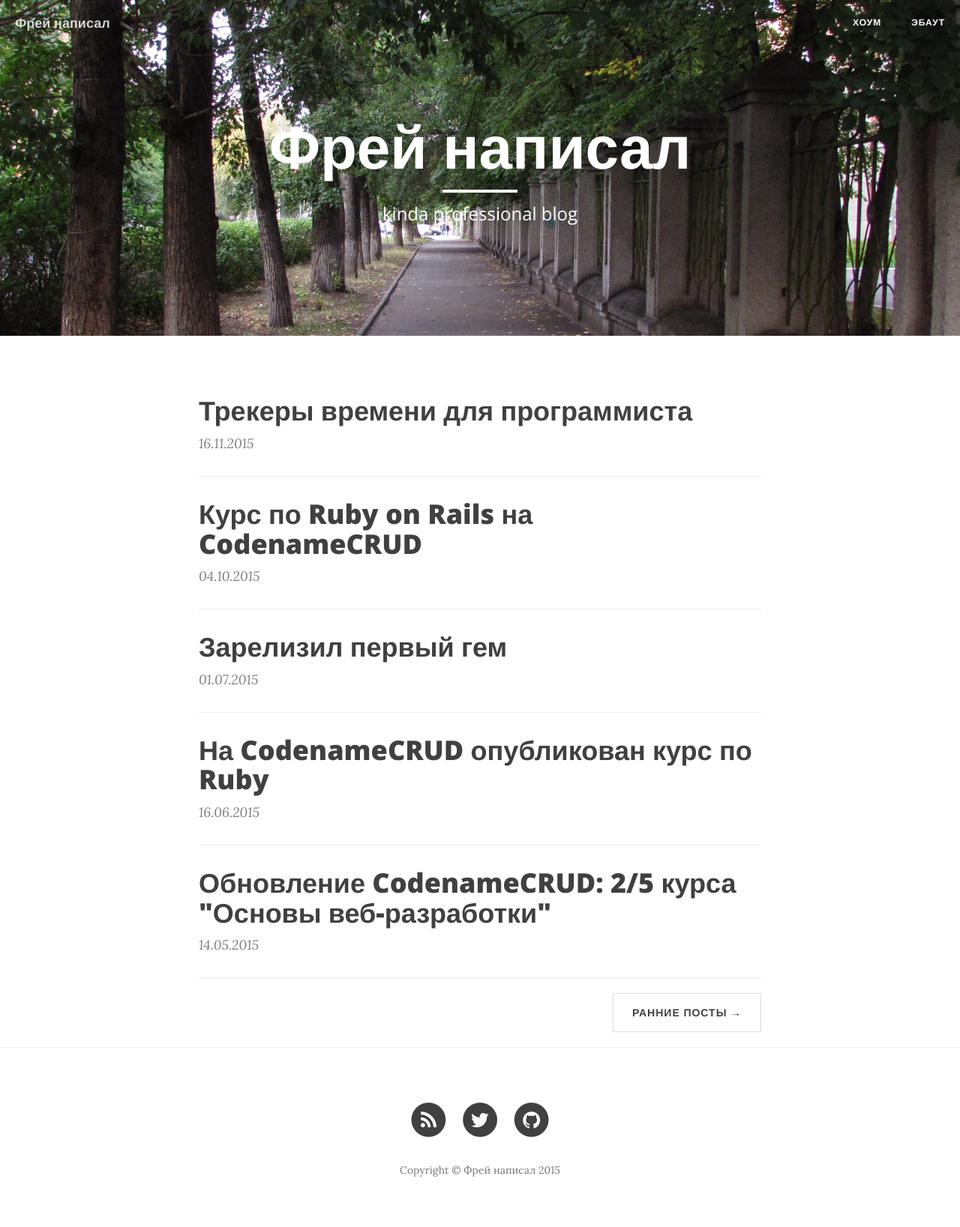
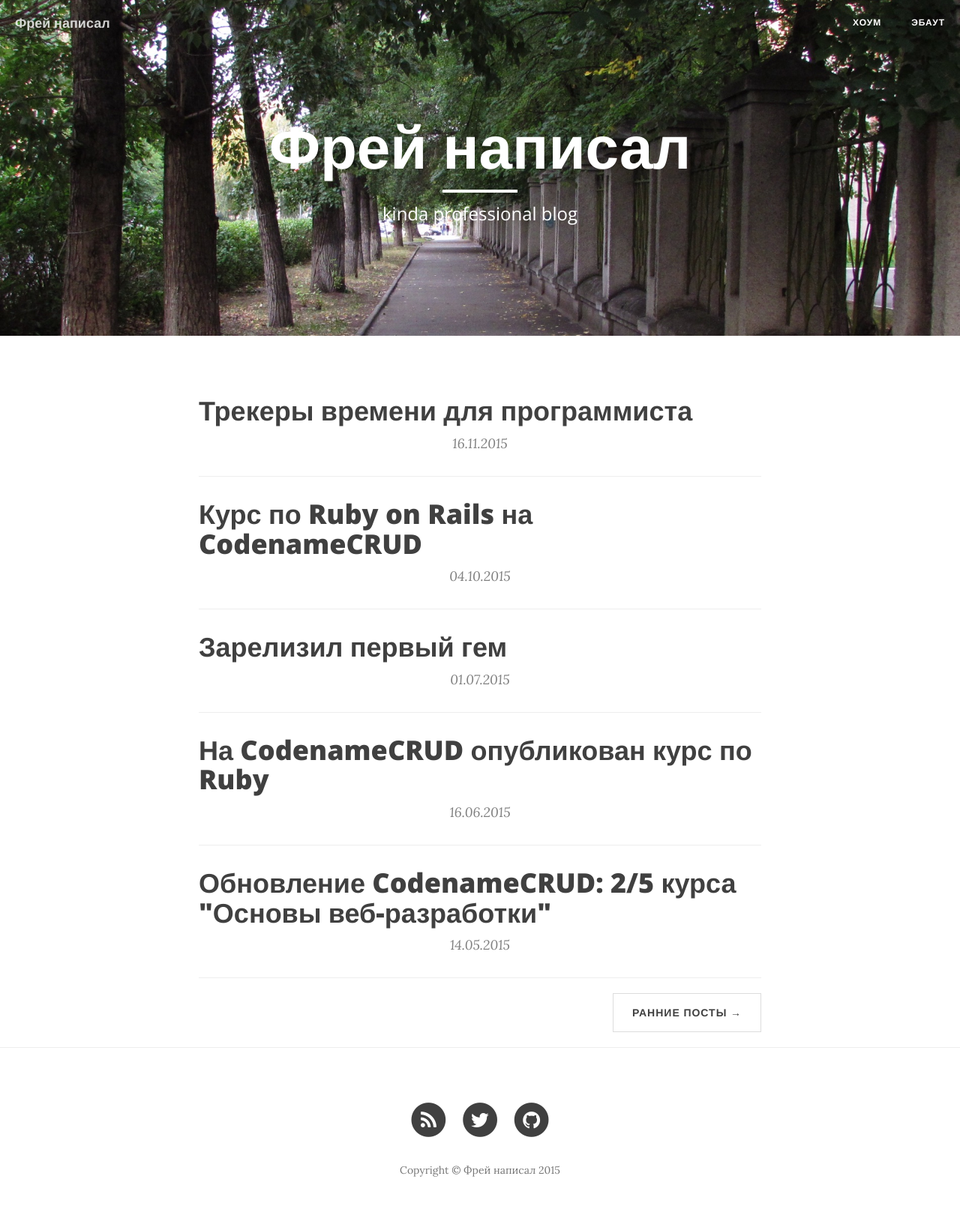
Before and after one commit to Freika/freika.github.io, a Jekyll site: the page built from index.html, in a window 1280 px wide. Shown: the whole page at 75% size. Built offline with Jekyll 4.4.1, drawn with Linux system fonts in a browser that asks for light colours; nearby versions of some CDN libraries; the list of posts is cut into pages by our own code.

Commit message:
Update some config stuff.

```diff
--- a/_config.yml
+++ b/_config.yml
@@ -4,12 +4,12 @@ header-img: 'img/home-bg.jpg'
 email: frey@list.ru
 author: Фрей
 description: > # this means to ignore newlines until "baseurl:"
-  Костыли и велосипеды.
+  Debugging life since 1991.
 baseurl: "" # the subpath of your site, e.g. /blog/
 url: "http://frey.su" # the base hostname & protocol for your site
 twitter_username: forever_frey
 github_username:  Freika
-paginate: 5
+paginate: 10
 permalink: /:title
 
 # Build settings
--- a/index.html
+++ b/index.html
@@ -13,7 +13,7 @@ description: "kinda professional blog"
       </h3>
     {% endif %}
     </a>
-    <p class="post-meta">{{ post.date | date: "%d.%m.%Y" }}</p>
+    <p class="post-meta text-center">{{ post.date | date: "%d.%m.%Y" }}</p>
 </div>
 <hr>
 {% endfor %}
```
